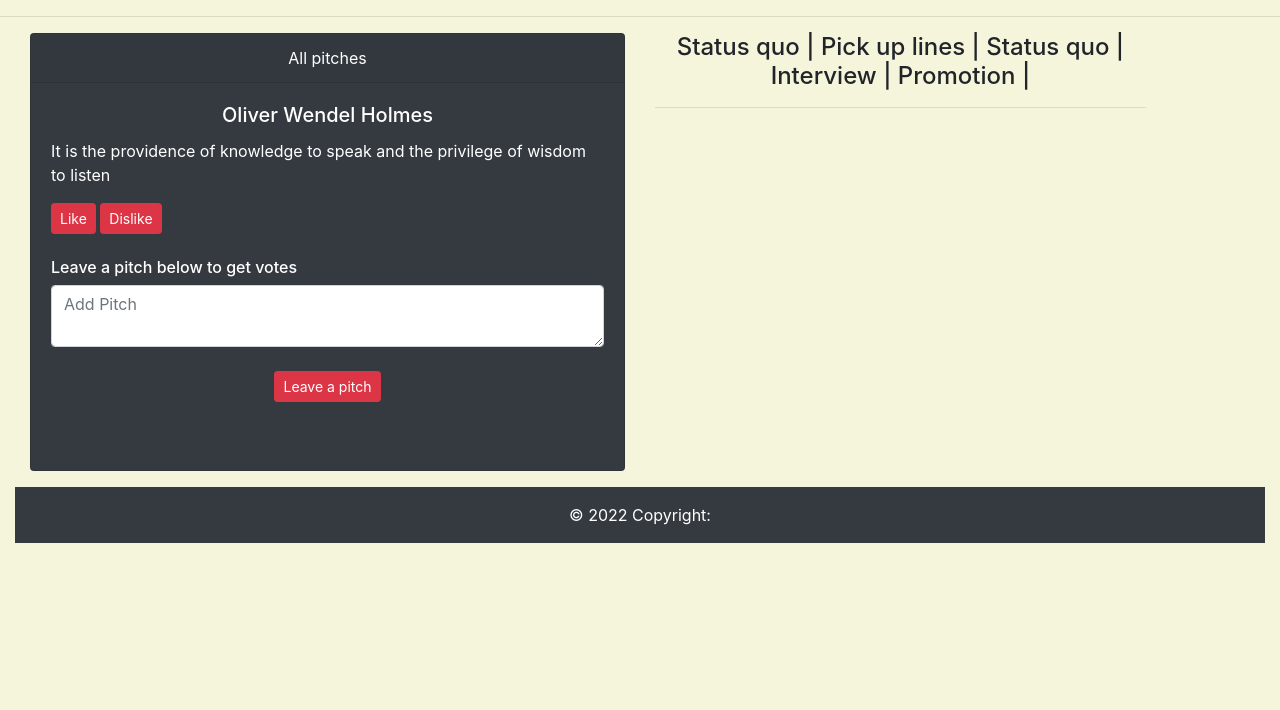
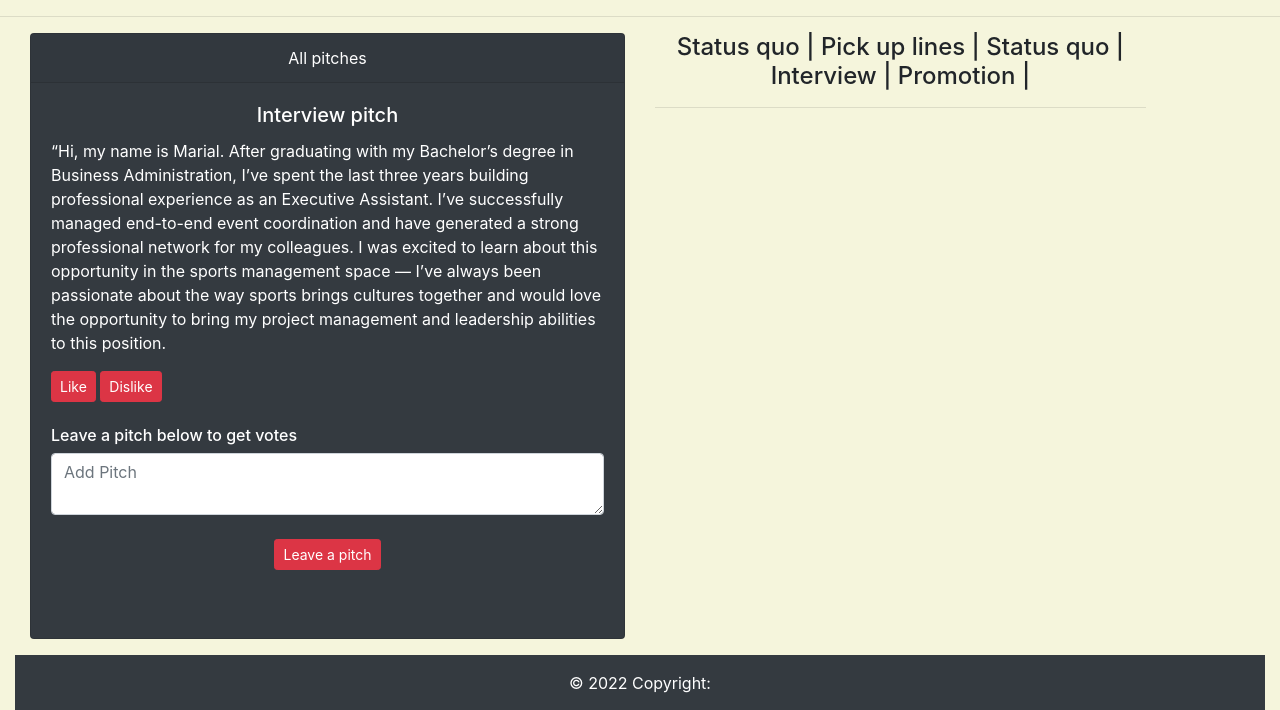
Before and after one commit to mariallugare/Pitches, a Flask app: template website/templates/home.html in a window 1280 px wide. Shown: the part 64-774 px from the top of the page. Run offline with Flask 2, Linux system fonts and the light colour scheme; the template is opened without the code that fills it, so the values that code supplies are empty; some libraries are stand-ins or nearby versions.

Commit message:
add an interview pich on hoem.html

```diff
--- a/website/models.py
+++ b/website/models.py
@@ -13,4 +13,4 @@ class User(db.Model, UserMixin):
     email = db.Column(db.String(150), unique=True)
     password = db.Column(db.String(150))
     first_name = db.Column(db.String(150))
-    pitch = db.relationship('Pitch')
+    note = db.relationship('Note')
--- a/website/templates/home.html
+++ b/website/templates/home.html
@@ -9,8 +9,8 @@
       <div class="card text-white bg-dark mb-3">
         <div class="card-header text-center">All pitches</div>
         <div class="card-body">
-          <h5 class="card-title text-center">Oliver Wendel Holmes</h5>
-          <p class="card-text">It is the providence of knowledge to speak and the privilege of wisdom to listen</p>
+          <h5 class="card-title text-center">Interview pitch</h5>
+          <p class="card-text">“Hi, my name is Marial. After graduating with my Bachelor’s degree in Business Administration, I’ve spent the last three years building professional experience as an Executive Assistant. I’ve successfully managed end-to-end event coordination and have generated a strong professional network for my colleagues. I was excited to learn about this opportunity in the sports management space — I’ve always been passionate about the way sports brings cultures together and would love the opportunity to bring my project management and leadership abilities to this position.</p>
           <button type="button" id="btn_like" class="btn btn-primary btn-danger btn-sm btn">Like <span><i
                 class="glyphicon glyphicon-thumbs-up"></i></span></button>
           <button type="button" id="btn_dislike" class="btn btn-primary btn-danger btn-sm">Dislike <span><i
```
